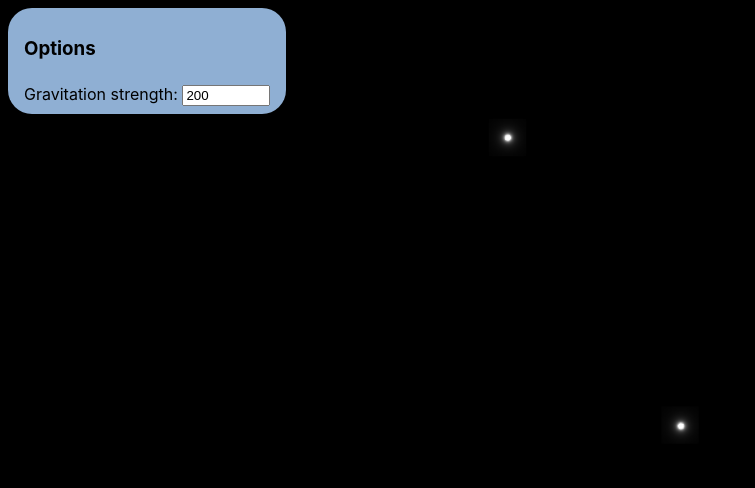
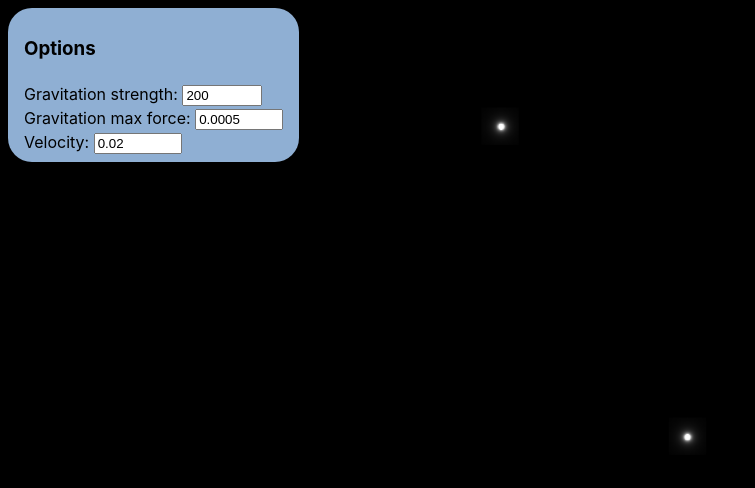
Before and after one commit to BCiwinski/Gravity, a React (Vite) app in the folder web/: page / in a window 1280 px wide. Shown: the top 488 px of the page, without its empty margins (0-755 px from the left). Built offline with nearby package versions, Linux system fonts and the light colour scheme.

Commit message:
implement gravity max and velocity opetions

```diff
--- a/web/src/App.tsx
+++ b/web/src/App.tsx
@@ -8,13 +8,17 @@ function App() {
 
     const [gravitationScale, setGravitationScale] = useState(200);
 
+    const [gravitationMax, setGravitationMax] = useState(0.0005);
+
+    const [velocityScale, setVelocityScale] = useState(0.02);
+
     const canvasRef = useRef(null);
 
-    const renderer= useRef<SpaceCanvasRenderer | null>(null);
+    const rendererRef= useRef<SpaceCanvasRenderer | null>(null);
 
     useEffect(() => {
 
-        if (renderer.current != null) {
+        if (rendererRef.current != null) {
 
             return;
         }
@@ -24,35 +28,58 @@ function App() {
             return;
         }
 
-        renderer.current = new SpaceCanvasRenderer(canvasRef.current.getContext("2d"));
+        rendererRef.current = new SpaceCanvasRenderer(canvasRef.current.getContext("2d"));
     });
-
-    useEffect(() => {
-
-        if (renderer.current == null) {
-
-            return;
-        }
-
-        renderer.current.gravitationScale = gravitationScale;
-    },
-        [renderer]);
 
     function handleGravitationScaleChange(e: React.ChangeEvent<HTMLInputElement>) : void {
 
         let parsed = parseInt(e.target.value)
         setGravitationScale(parsed);
 
-        if (renderer.current != null) {
+        if (rendererRef.current != null) {
 
-            renderer.current.gravitationScale = parsed;
+            rendererRef.current.gravitationScale = parsed;
+        }
+    }
+
+    function handleGravitationMaxChange(e: React.ChangeEvent<HTMLInputElement>): void {
+
+        let parsed = parseFloat(e.target.value)
+        setGravitationMax(parsed);
+
+        if (rendererRef.current != null) {
+
+            rendererRef.current.gravitationMaxRatio = parsed;
+        }
+    }
+
+    function handleVelocityScaleChange(e: React.ChangeEvent<HTMLInputElement>): void {
+
+        let parsed = parseFloat(e.target.value)
+        setVelocityScale(parsed);
+
+        if (rendererRef.current != null) {
+
+            rendererRef.current.velocityScale = parsed;
         }
     }
 
     return (
         <div className="app">
-            <SpaceCanvas height={1024} width={1024} canvasRef={canvasRef} renderer={renderer.current}></SpaceCanvas>
-            <OptionsPanel gravitationScaleValue={gravitationScale} gravitationScaleChangeHandler={handleGravitationScaleChange}></OptionsPanel>
+            <SpaceCanvas
+                height={1024}
+                width={1024}
+                canvasRef={canvasRef}
+                renderer={rendererRef}
+            />
+            <OptionsPanel
+                gravitationScaleValue={gravitationScale}
+                gravitationScaleChangeHandler={handleGravitationScaleChange}
+                gravitationMaxValue={gravitationMax}
+                gravitationMaxChangeHandler={handleGravitationMaxChange}
+                velocityScaleValue={velocityScale}
+                velocityScaleChangeHandler={handleVelocityScaleChange}
+            />
         </div>
     )
 }
--- a/web/src/OptionsPanel.tsx
+++ b/web/src/OptionsPanel.tsx
@@ -1,12 +1,62 @@
 import './OptionsPanel.css'
 
-function OptionsPanel({ gravitationScaleValue, gravitationScaleChangeHandler }: {gravitationScaleValue: number, gravitationScaleChangeHandler: (e: React.ChangeEvent<HTMLInputElement>) => void}) {
+function OptionsPanel({
+    gravitationScaleValue,
+    gravitationScaleChangeHandler,
+    gravitationMaxValue,
+    gravitationMaxChangeHandler,
+    velocityScaleValue,
+    velocityScaleChangeHandler }:
+    {
+        gravitationScaleValue: number,
+        gravitationScaleChangeHandler: (e: React.ChangeEvent<HTMLInputElement>) => void,
+        gravitationMaxValue : number
+        gravitationMaxChangeHandler: (e: React.ChangeEvent<HTMLInputElement>) => void,
+        velocityScaleValue: number
+        velocityScaleChangeHandler: (e: React.ChangeEvent<HTMLInputElement>) => void
+    }) {
 
     return (
         <div className="optionsPanel">
             <h3>Options</h3>
-            <label htmlFor="gravitationScale">Gravitation strength: </label>
-            <input type="number" name="gravitationScale" min="0" max="100000" value={gravitationScaleValue} onChange={e => gravitationScaleChangeHandler(e)}></input>
+            <div>
+                <label htmlFor="gravitationScaleInput">Gravitation strength: </label>
+                <input
+                    type="number"
+                    id="gravitationScaleInput"
+                    name="gravitationScale"
+                    min="0"
+                    max="10000"
+                    step="10"
+                    defaultValue={gravitationScaleValue}
+                    onChange={e => gravitationScaleChangeHandler(e)}
+                />
+                <br/>
+                <label htmlFor="gravitationMaxInput">Gravitation max force: </label>
+                <input
+                    type="number"
+                    id="gravitationMaxInput"
+                    name="gravitationMax"
+                    min="0"
+                    max="1"
+                    step="0.0001"
+                    defaultValue={gravitationMaxValue}
+                    onChange={e => gravitationMaxChangeHandler(e)}
+                />
+                <br/>
+                <label htmlFor="velocityScaleInput">Velocity: </label>
+                <input
+                    type="number"
+                    id="velocityScaleInput"
+                    name="velocityScale"
+                    min="0"
+                    max="1"
+                    step="0.0001"
+                    defaultValue={velocityScaleValue}
+                    onChange={e => velocityScaleChangeHandler(e)}
+                />
+            </div>
+
         </div>
   );
 }
--- a/web/src/SpaceCanvas.tsx
+++ b/web/src/SpaceCanvas.tsx
@@ -2,7 +2,7 @@ import { useRef, useState, useEffect } from 'react'
 import SpaceCanvasRenderer from './SpaceCanvasRenderer'
 import './SpaceCanvas.css'
 
-function SpaceCanvas({ width, height, canvasRef, renderer}: { width: number, height: number, canvasRef: React.MutableRefObject<null>, renderer: SpaceCanvasRenderer | null}) : JSX.Element {
+function SpaceCanvas({ width, height, canvasRef, renderer }: { width: number, height: number, canvasRef: React.MutableRefObject<null>, renderer: React.MutableRefObject<SpaceCanvasRenderer | null> }) : JSX.Element {
 
     function handleClick(e: React.MouseEvent<HTMLCanvasElement, MouseEvent>) {
 
@@ -11,7 +11,7 @@ function SpaceCanvas({ width, height, canvasRef, renderer}: { width: number, hei
             return;
         }
 
-        if (renderer == null) {
+        if (renderer.current == null) {
 
             return;
         }
@@ -19,7 +19,7 @@ function SpaceCanvas({ width, height, canvasRef, renderer}: { width: number, hei
         let canvasX = Math.round((e.clientX / canvasRef.current.clientWidth) * canvasRef.current.width);
         let canvasY = Math.round((e.clientY / canvasRef.current.clientHeight) * canvasRef.current.height);
 
-        renderer.createStarAt(canvasX, canvasY);
+        renderer.current.createStarAt(canvasX, canvasY);
     }
 
     return (
--- a/web/src/SpaceCanvasRenderer.ts
+++ b/web/src/SpaceCanvasRenderer.ts
@@ -18,7 +18,7 @@ export default class SpaceCanvasRenderer {
 
     velocityScale: number = 0.02;
 
-    #gravitationMax: number = 0.3;
+    gravitationMaxRatio: number = 0.0005;
 
     #intervalId: number;
 
@@ -76,8 +76,8 @@ export default class SpaceCanvasRenderer {
                 let directionX = (old[j].x - this.#stars[i].x) / distance;
                 let directionY = (old[j].y - this.#stars[i].y) / distance;
 
-                let dx = directionX * Math.min((this.gravitationScale * deltaMs) / distanceSquared, this.#gravitationMax);
-                let dy = directionY * Math.min((this.gravitationScale * deltaMs) / distanceSquared, this.#gravitationMax);
+                let dx = directionX * Math.min((this.gravitationScale * deltaMs) / distanceSquared, this.gravitationScale * this.gravitationMaxRatio);
+                let dy = directionY * Math.min((this.gravitationScale * deltaMs) / distanceSquared, this.gravitationScale * this.gravitationMaxRatio);
 
                 this.#stars[i].momentumX += dx;
                 this.#stars[i].momentumY += dy;
```
